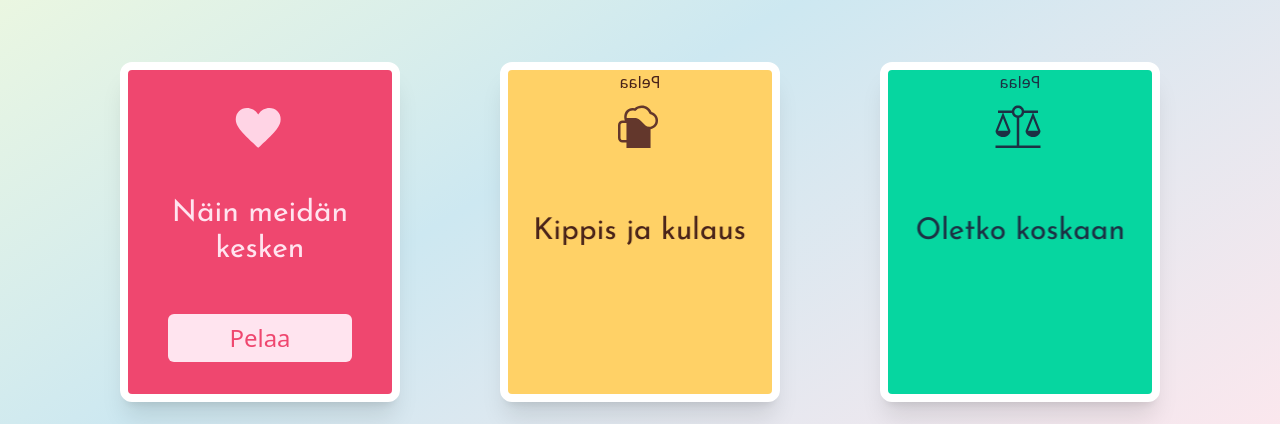
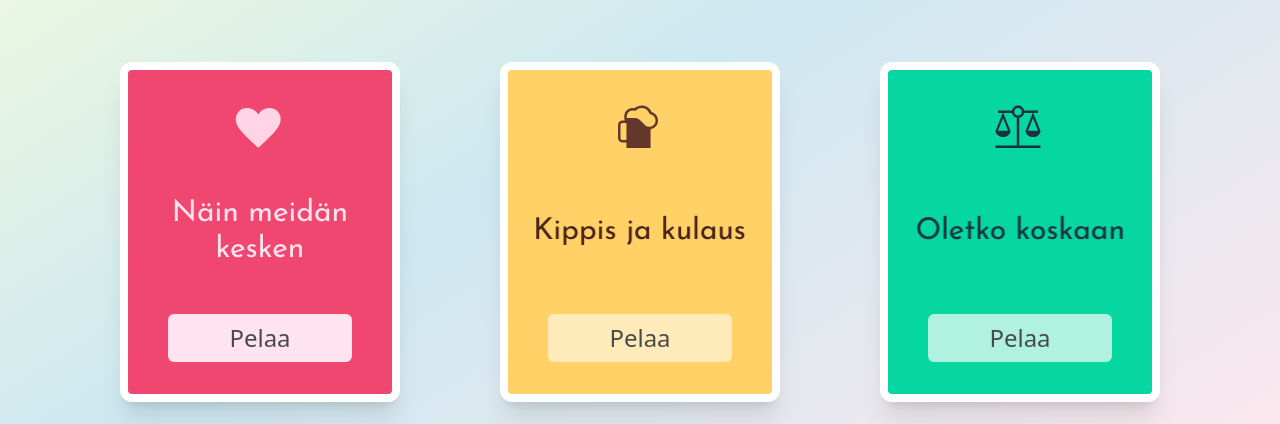
Before and after one commit to jamktiko/stripNsip, a SvelteKit app in the folder projekti/: page / in a window 1280 px wide. Shown: the part 302-726 px from the top of the page. Built offline with nearby package versions, Linux system fonts and the light colour scheme.

Commit message:
pelaa nappien tyylitykset

```diff
--- a/projekti/src/routes/+page.svelte
+++ b/projekti/src/routes/+page.svelte
@@ -37,7 +37,7 @@
 
 			saavutettavuusTyyli: 'absolute bottom-5 w-50 text-center px-6 sm:px-2 pb-3',
 			saavutettavuusTekstiTyyli:
-				'handicap rounded-md bg-parisuhdeteksti  py-2 font-medium text-parisuhde text-2xl'
+				' rounded-md bg-parisuhdeteksti py-2 font-medium text-tekstit text-2xl'
 		},
 		{
 			id: 2,
@@ -51,8 +51,8 @@
 			imgTWEtupuoli: 'min-w-20 max-w-20 max-w-20',
 			imgTWTakapuoli: 'min-w-20 max-w-20 max-w-20',
 			asettelu: 'sm:justify-items-center',
-			saavutettavuusTyyli: '',
-			saavutettavuusTekstiTyyli: ''
+			saavutettavuusTyyli: 'absolute bottom-5 w-50 text-center px-6 sm:px-2 pb-3',
+			saavutettavuusTekstiTyyli: 'rounded-md bg-juompelikakkonen  py-2 font-medium text-tekstit text-2xl'
 		},
 		{
 			id: 3,
@@ -66,8 +66,8 @@
 			imgTWEtupuoli: 'min-w-20 max-w-20 max-w-20',
 			imgTWTakapuoli: 'min-w-20 max-w-20 max-w-20',
 			asettelu: 'sm:justify-self-start',
-			saavutettavuusTyyli: '',
-			saavutettavuusTekstiTyyli: ''
+			saavutettavuusTyyli: 'absolute bottom-5 w-50 text-center px-6 sm:px-2 pb-3',
+			saavutettavuusTekstiTyyli: 'rounded-md bg-neverkakkonen py-2 font-medium text-tekstit text-2xl'
 		}
 	];
 	//vanha koodi ennen objektitaulukkoa
--- a/projekti/src/routes/Kortti.svelte
+++ b/projekti/src/routes/Kortti.svelte
@@ -46,7 +46,7 @@
 			</span>
 			{#if pelaaNakyvyys}
 				<div class={saavutettavuusTyyli}>
-					<div class={saavutettavuusTekstinTyyli}>Pelaa</div>
+					<div class="handicap {saavutettavuusTekstinTyyli}">Pelaa</div>
 				</div>
 			{/if}
 		</div>
```
